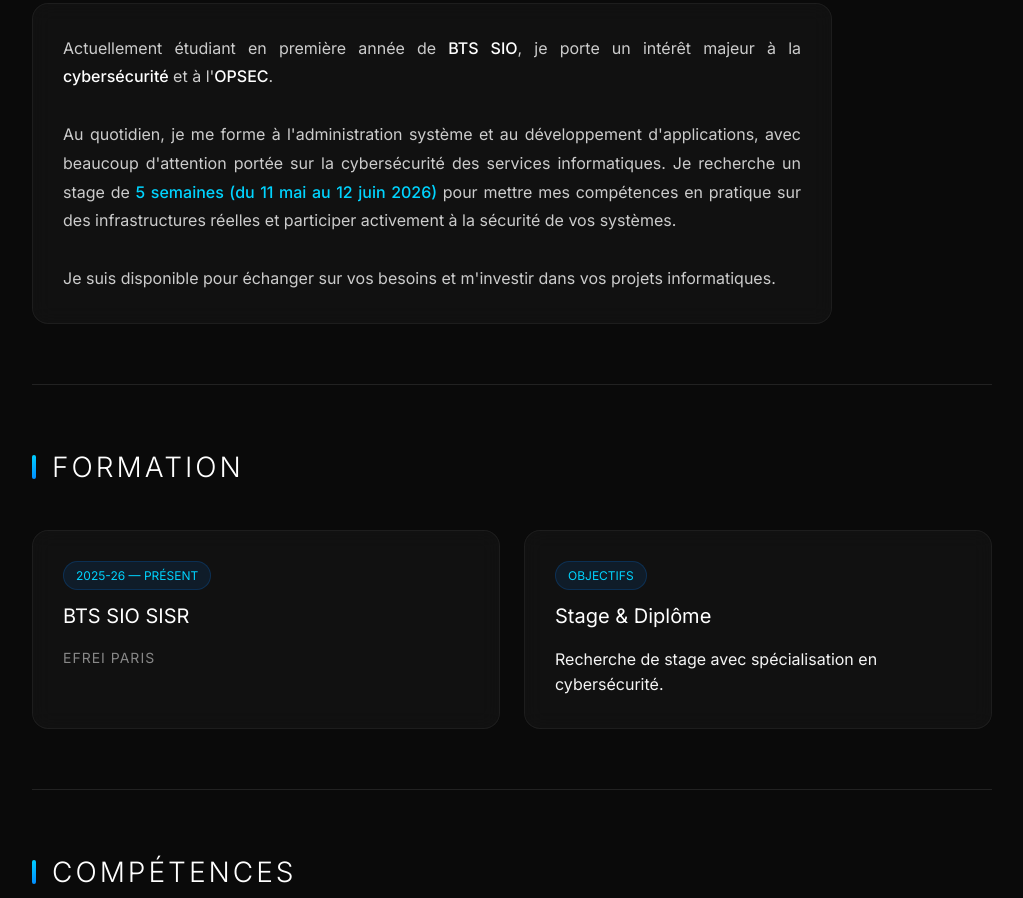
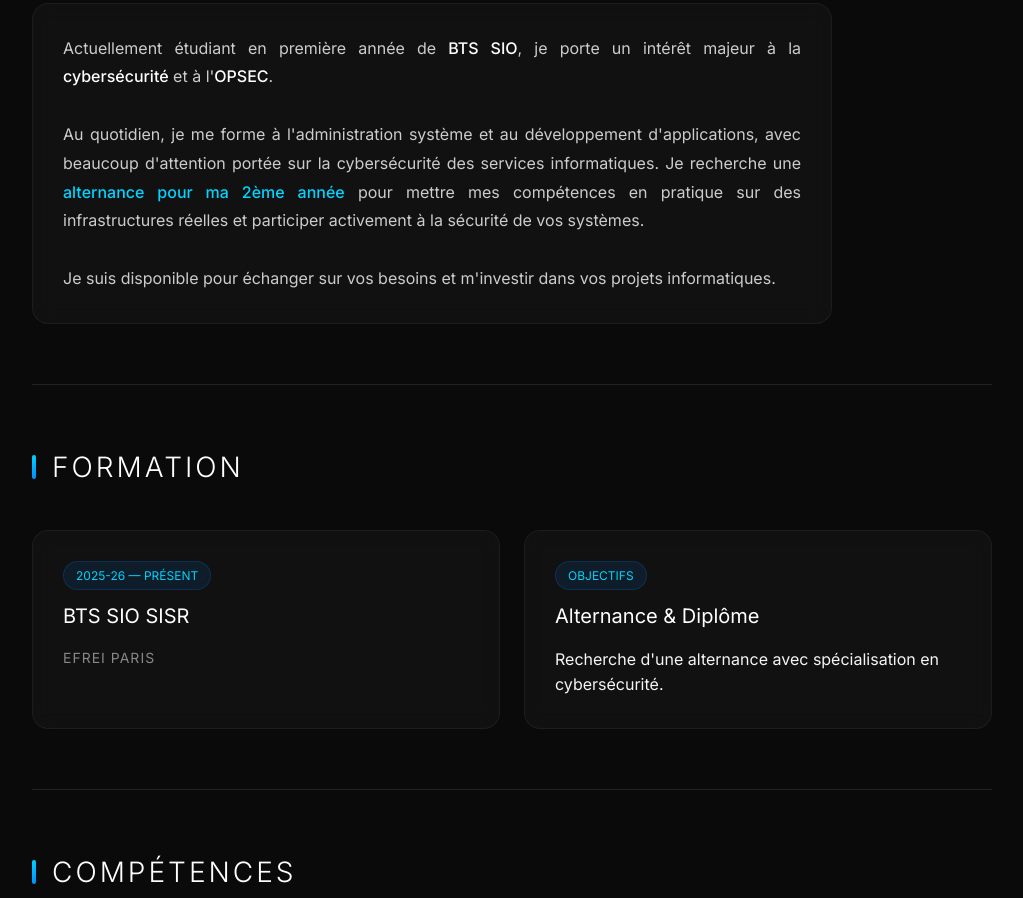
Before and after one commit to hugott23/portfolio, a plain HTML site: page index.html in a window 1280 px wide. Shown: the part 451-1349 px from the top of the page, without its empty margins (128-1151 px from the left). Drawn offline with Linux system fonts and the light colour scheme.

Commit message:
modification de la description et ajout de projets fix

```diff
--- a/index.html
+++ b/index.html
@@ -33,7 +33,7 @@
                 <p class="about-text">
                     Actuellement étudiant en première année de <strong>BTS SIO</strong>, je porte un intérêt majeur à la <strong>cybersécurité</strong> et à l'<strong>OPSEC</strong>.
                     <br><br>
-                    Au quotidien, je me forme à l'administration système et au développement d'applications, avec beaucoup d'attention portée sur la cybersécurité des services informatiques. Je recherche un stage de <strong style="color: #00d4ff;">5 semaines (du 11 mai au 12 juin 2026) </strong>pour mettre mes compétences en pratique sur des infrastructures réelles et participer activement à la sécurité de vos systèmes.
+                    Au quotidien, je me forme à l'administration système et au développement d'applications, avec beaucoup d'attention portée sur la cybersécurité des services informatiques. Je recherche une <strong style="color: #00d4ff;">alternance pour ma 2ème année</strong> pour mettre mes compétences en pratique sur des infrastructures réelles et participer activement à la sécurité de vos systèmes.
                     <br><br>
                     Je suis disponible pour échanger sur vos besoins et m'investir dans vos projets informatiques.
                 </p>
@@ -50,8 +50,8 @@
                 </div>
                 <div class="card">
                     <span class="formation-date">OBJECTIFS</span>
-                    <h3 class="card-title">Stage & Diplôme</h3>
-                    <p>Recherche de stage avec spécialisation en cybersécurité.</p>
+                    <h3 class="card-title">Alternance & Diplôme</h3>
+                    <p>Recherche d'une alternance avec spécialisation en cybersécurité.</p>
                 </div>
             </div>
         </section>
@@ -204,5 +204,4 @@
         </footer>
     </div>
 </body>
->>>>>>> a5209765f839172e98e412d1afa9335c44035d66
 </html>
--- a/style.css
+++ b/style.css
@@ -366,5 +366,4 @@ body {
     color: #666;
     font-size: 14px;
     letter-spacing: 1px;
->>>>>>> a5209765f839172e98e412d1afa9335c44035d66
 }
```
